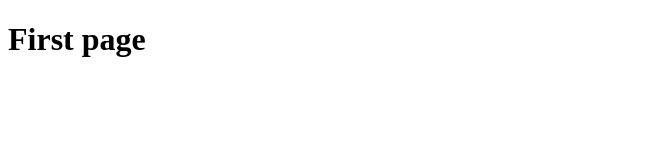
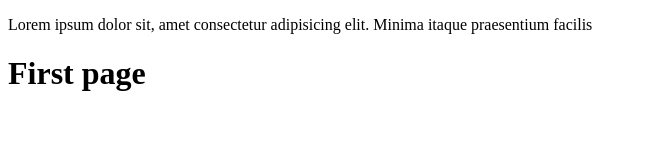
Before and after one commit to cannoniere7/first, a plain HTML site: page index.html in a window 1280 px wide. Shown: the whole page, without its empty margins (0-647 px from the left). Drawn offline with Linux system fonts and the light colour scheme.

Commit message:
Add Readme.md

```diff
--- a/index.html
+++ b/index.html
@@ -6,6 +6,7 @@
     <meta name="viewport" content="width=device-width, initial-scale=1.0">
     <title>Test</title>
 </head>
+<p>Lorem ipsum dolor sit, amet consectetur adipisicing elit. Minima itaque praesentium facilis</p>
 
 <body>
     <h1>First page</h1>
```
Also changed, not shown: 1 other file.
